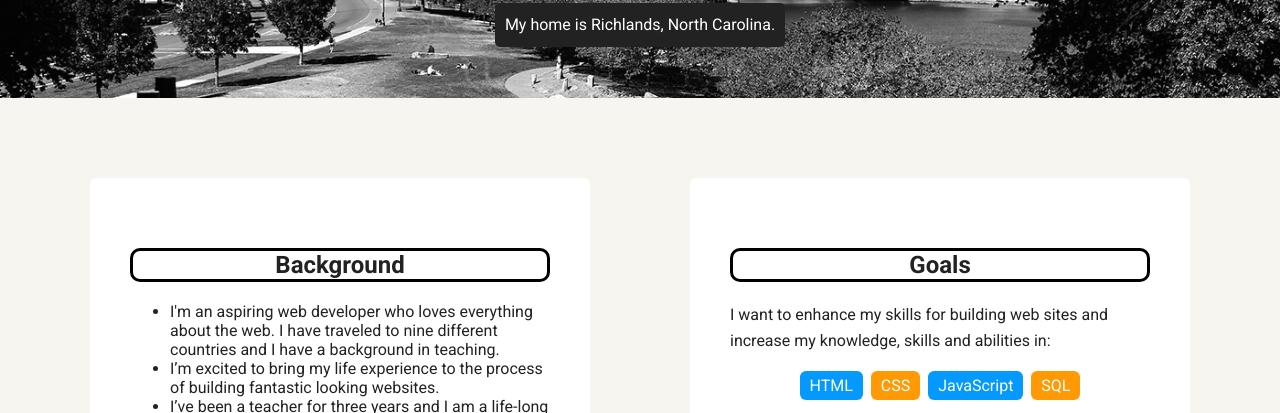
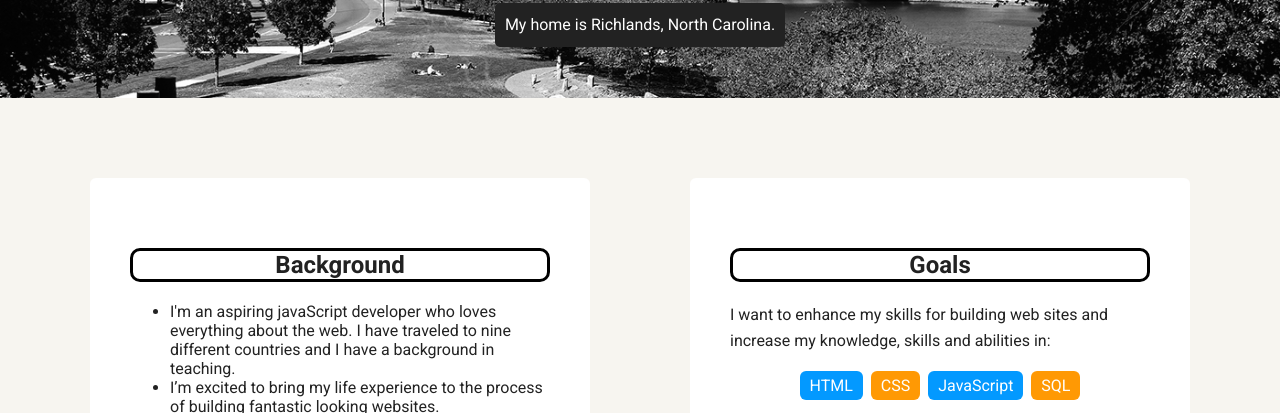
Before and after one commit to amaniwanjiru/Resume, a plain HTML site: page index.html in a window 1280 px wide. Shown: the part 352-765 px from the top of the page. Drawn offline with Linux system fonts and the light colour scheme; a web font is replaced by a local one.

Commit message:
Update index.html

```diff
--- a/index.html
+++ b/index.html
@@ -27,7 +27,7 @@
       <div class="card">
         <h2 class="card-title">Background</h2>
         <ul>
-          <li>I'm an aspiring web developer who loves everything about the web. I have traveled to nine different countries and I have a background in teaching.
+          <li>I'm an aspiring javaScript developer who loves everything about the web. I have traveled to nine different countries and I have a background in teaching.
           <li>I’m excited to bring my life experience to the process of building fantastic looking websites.</li>
         <li>I’ve been a teacher for three years and I am a life-long learner who's always interested in expanding my skills.</li>
          </ul>
```
